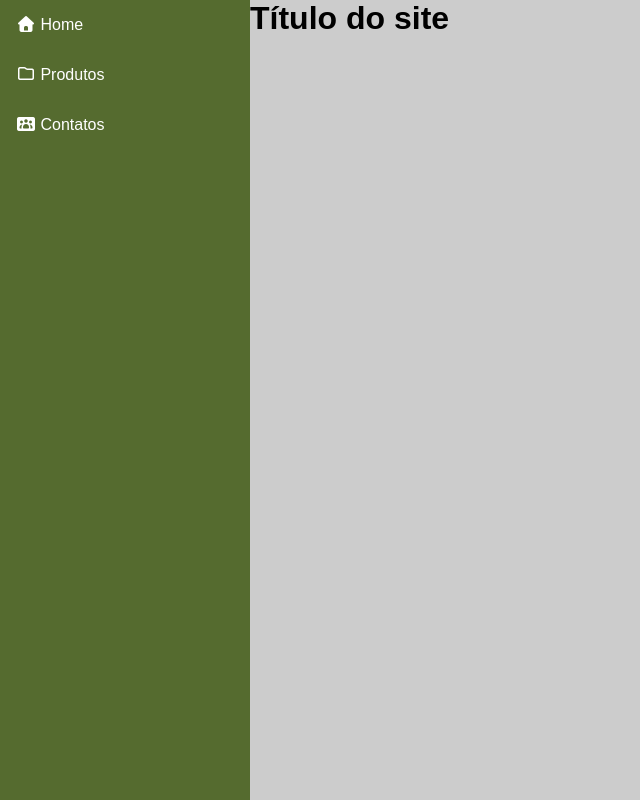
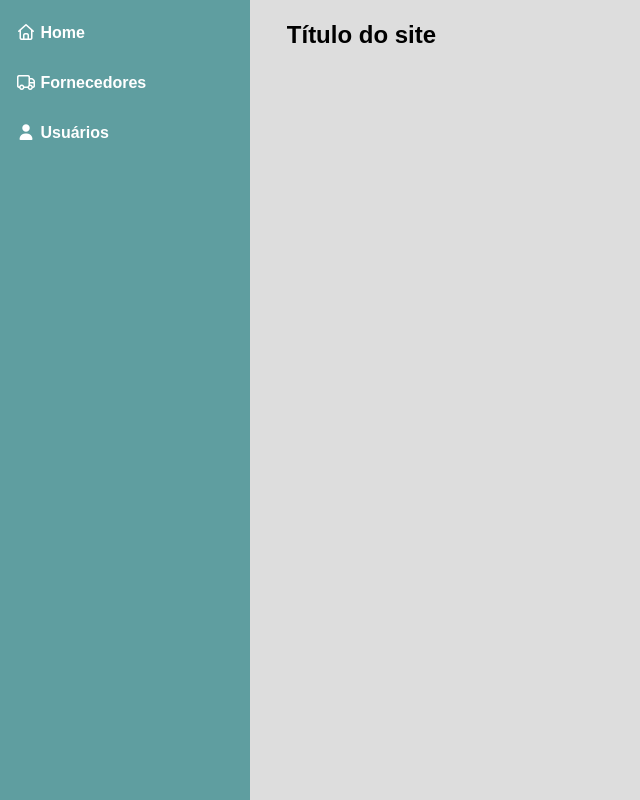
Before and after one commit to RoniePetersonDF2/diweb-2026-02, a plain HTML site: page unidade04/24/exemplo02/index.html in a window 1280 px wide. Shown: the whole page, without its empty margins (0-640 px from the left). Drawn offline with Linux system fonts and the light colour scheme.

Commit message:
Add files via upload

```diff
--- a/unidade04/24/exemplo02/index.html
+++ b/unidade04/24/exemplo02/index.html
@@ -8,30 +8,32 @@
     <title>Aula 24 - Exemplo 02</title>
 </head>
 <body>
+    <main>
         <aside>
             <ul>
                 <li>
                     <a href="#">
-                    <i class="fa-solid fa-house"></i>
+                        <i class="fa-regular fa-house"></i>
                         Home
                     </a>
                 </li>
                 <li>
                     <a href="#">
-                    <i class="fa-regular fa-folder"></i>
-                    Produtos
+                        <i class="fa-regular fa-truck"></i>
+                        Fornecedores
                     </a>
                 </li>
                 <li>
                     <a href="#">
-                    <i class="fa-solid fa-users-rectangle"></i>
-                    Contatos
+                        <i class="fa-solid fa-user"></i>
+                        Usuários
                     </a>
                 </li>
             </ul>
         </aside>
-    <main>
+        <section>
             <h1>Título do site</h1>
+        </section>
     </main>
 </body>
 </html>
--- a/unidade04/24/exemplo02/style.css
+++ b/unidade04/24/exemplo02/style.css
@@ -5,19 +5,27 @@
 }
 body {
     font-family: sans-serif;
-    background-color: #cccccc;
+    background-color: #ddd;
+}
+main {
     display: flex;
+    gap: 1rem;
     height: 100vh;
 }
 aside {
     width: 250px;
-    background-color: darkolivegreen;
+    background-color: #5f9ea0;
 }
 aside ul li {
     list-style: none;
-    padding: 1rem;
+    margin: 1rem auto;
+    padding: .5rem 1rem;
 }
 aside ul li a {
     color: #fff;
     text-decoration: none;
+    font-weight: 600;
 }
+h1 {
+    padding: 1.3rem;
+}
```
Lines whose indentation alone changed are shown as unchanged.
